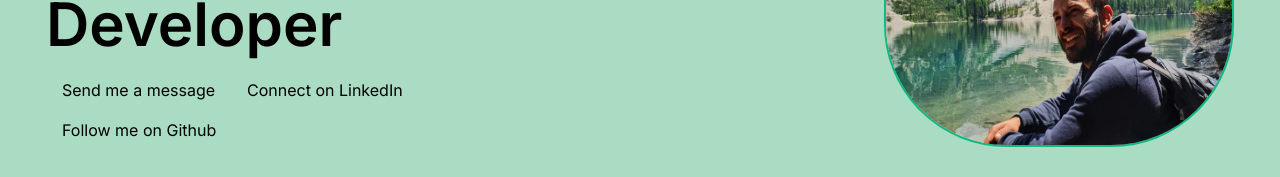
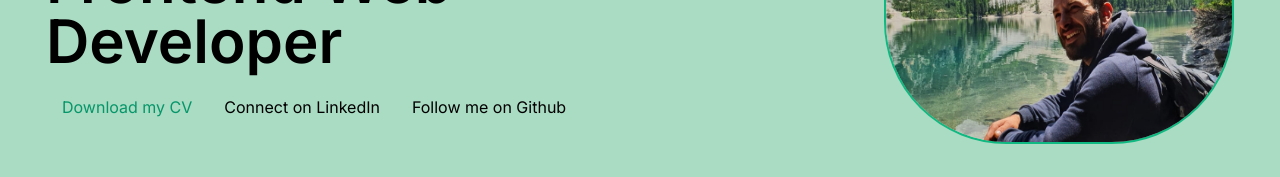
Before and after one commit to Mikitanjie/portfolio, a Next.js app: page / in a window 1280 px wide. Shown: the part 660-837 px from the top of the page. Built offline with nearby package versions, Linux system fonts and the light colour scheme.

Commit message:
Add 'Download my CV' feature

```diff
--- a/app/_components/Hero/Hero.js
+++ b/app/_components/Hero/Hero.js
@@ -1,7 +1,9 @@
 import Image from "next/image";
+import Link from 'next/link';
 import Button from "../Button/Button";
 import { useContext } from 'react';
 import { ThemeContext } from '../../_components/ThemeContext/ThemeContext';
+
 
 const Hero = () => {
   const { theme } = useContext(ThemeContext);
@@ -27,7 +29,13 @@ const Hero = () => {
           Frontend Web Developer
         </h1>
         <div className="ml-11">
-        <Button text="Send me a message" href="mailto:cataniamike16@gmail.com"/>
+        <a
+          href="/resume.pdf"
+          download
+          className={`underline-on-hover text-emerald-600 inline-flex justify-center px-4 py-2 lighting-effect active:scale-90 ${theme === 'light' ? 'text-black' : 'text-emerald-600'}`}
+        >
+            Download my CV
+          </a>
         <Button text="Connect on LinkedIn" href="https://www.linkedin.com/in/mc16/" />
         <Button text="Follow me on Github" href="https://github.com/Mikitanjie" />
       </div>
```
Also changed, not shown: 1 other file (tests, documents, lock files or other folders).
